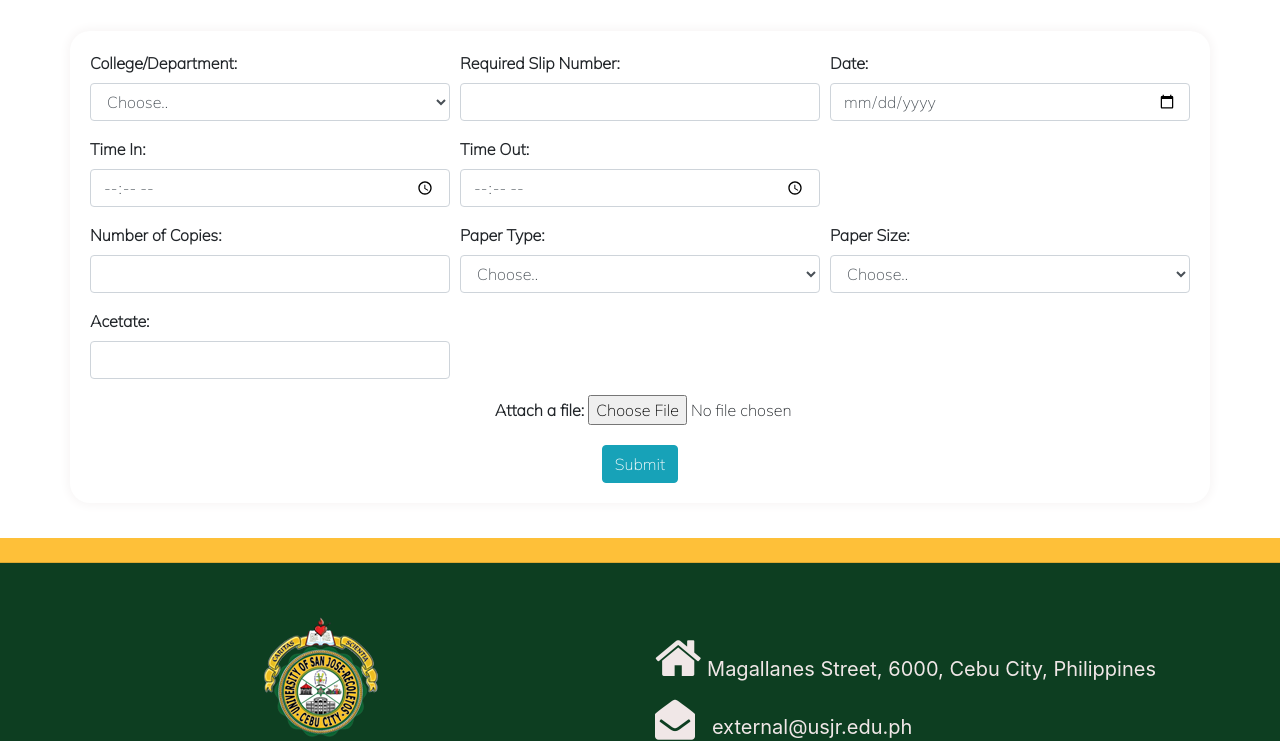
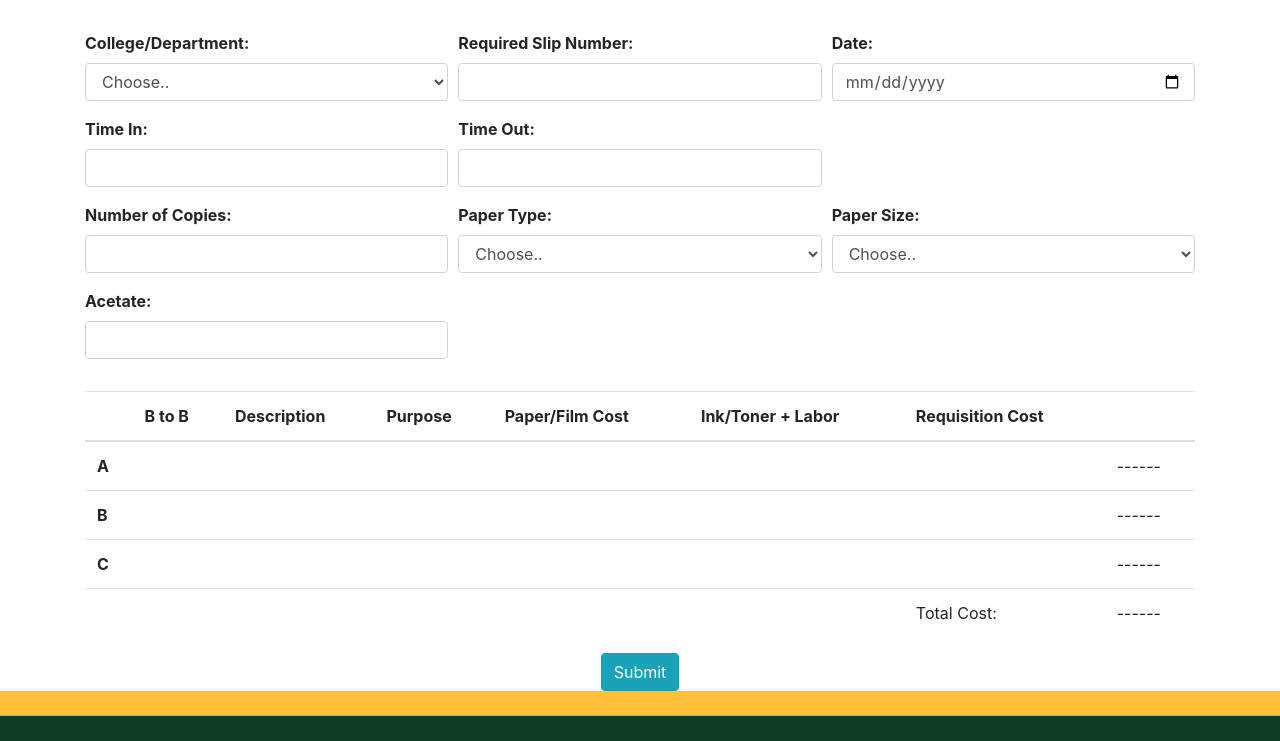
Before and after one commit to renzoromares/USJR-MIS, a Django app: template MIS_SYSTEM/templates/Risograph.html in a window 1280 px wide. Shown: the part 343-1084 px from the top of the page. Run offline with Django 3.2, Linux system fonts and the light colour scheme; the template is opened without the code that fills it, so the values that code supplies are empty; some libraries are stand-ins or nearby versions.

Commit message:
Updated code, styles transferred to CSS.

```diff
--- a/MIS_SYSTEM/templates/Risograph.html
+++ b/MIS_SYSTEM/templates/Risograph.html
@@ -1,11 +1,10 @@
-{% load static %}
 <!DOCTYPE html>
 <html>
 <head>
 <title>Requisition for Risograph</title>
 
-<link rel="stylesheet" href="{%static 'css/Design.css' %}">
-<link rel="stylesheet" href="{%static 'css/Risograph.css' %}">
+<link rel="stylesheet" href="CSS files/Risograph.css">
+<link rel="stylesheet" href="CSS files/Design.css">
 <link rel="stylesheet" href="https://stackpath.bootstrapcdn.com/bootstrap/4.5.0/css/bootstrap.min.css">
 <link rel = "stylesheet" href="https://stackpath.bootstrapcdn.com/font-awesome/4.7.0/css/font-awesome.min.css">
 <link href="https://fonts.googleapis.com/css2?family=EB+Garamond&display=swap" rel="stylesheet">
@@ -28,7 +27,7 @@
 <!----------------------------------------------------------------Navigation----------------------------------------------------------------------->
 <section id="nav-bar">
   <nav class="navbar navbar-expand-lg navbar-light">
-        <a class="navbar-brand" href="Dashboard.html"><img src="{%static 'images/logo.png' %}"></a>
+        <a class="navbar-brand" href="Dashboard.html"><img src="img/logo.png"></a>
         <button class="navbar-toggler" type="button" data-toggle="collapse" data-target="#navbarNavDropdown" aria-controls="navbarNavDropdown" aria-expanded="false" aria-label="Toggle navigation">
           <span class="navbar-toggler-icon"></span>
         </button>
@@ -75,37 +74,22 @@
                 <div class="dropdown-menu" aria-labelledby="navbarDropdownMenuLink">
                   <a class="dropdown-item" href="View Profile.html">Profile</a>
                   <a class="dropdown-item" href="login/login.html">Logout</a>
-
                 </div>
               </li>
           </ul>
         </div>
   </nav>
 </section>
-
 <!----------------------------------------------------------------GRID------------------------------------------------------------------------------------------>
-
 <div class="container-fluid p-0"></div>
-
 <div class = "col1"></div>
-  </div>
-  </div>
 <!---------------------------------------------------------------HEADER-------------------------------------------------------------------------------------------->
-
 <div id="cover">
   <div class="jumbotron jumbotron-fluid">
-
     <div class="container">
         <p></p>
       <h1>RISOGRAPH/ PHOTOCOPY/ LAMINATION/ COLOR PRINTING</h1>
     </div>
-    </div>
-  </div>
-
-  <!----------------------------------------------------------------GRID------------------------------------------------------------------------------------------>
-
-  <div class="container-fluid p-0">
-  <div class = "col"></div>
   </div>
 </div>
 <!----------------------------------------------------------------FORM------------------------------------------------------------------------------------------>
@@ -140,11 +124,11 @@
           <div class="form-row">
             <div class="form-group col-md-4">
               <label for="Timein"><b>Time In:</b></label>
-              <input type="time" class="form-control" id="subject" placeholder="">
+              <input type="text" class="form-control" id="subject" placeholder="">
             </div>
             <div class="form-group col-md-4">
               <label for="Timeout"><b>Time Out:</b></label>
-              <input type="time" class="form-control" id="offercode" placeholder="">
+              <input type="text" class="form-control" id="offercode" placeholder="">
             </div>
           </div>
 
@@ -184,11 +168,63 @@
           </div>
 
 
-          <div class="add-file">
-            <label for="myfile">Attach a file:</label>
-            <input type="file" id="myfile" name="myfile">
-          </div>
+            <table class="table mb-3 mt-3 "style="width: 100%">
+              <thead>
+                <tr>
+                  <th scope="col"></th>
+                  <th scope="col">B to B</th>
+                  <th scope="col">Description</th>
+                  <th scope="col">Purpose</th>
+                  <th scope="col">Paper/Film Cost</th>
+                  <th scope="col">Ink/Toner + Labor</th>
+                  <th scope="col">Requisition Cost</th>
+                  <th scope="col"></th>
+                </tr>
+              </thead>
+              <tbody>
+                <tr>
+                  <th scope="row">A</th>
+                  <td></td>
+                  <td></td>
+                  <td></td>
+                  <td></td>
+                  <td></td>
+                  <td></td>
+                  <td>------</td>
+                </tr>
+                <tr>
+                  <th scope="row">B</th>
+                  <td></td>
+                  <td></td>
+                  <td></td>
+                  <td></td>
+                  <td></td>
+                  <td></td>
+                  <td>------</td>
+                </tr>
+                <tr>
+                  <th scope="row">C</th>
+                  <td></td>
+                  <td></td>
+                  <td></td>
+                  <td></td>
+                  <td></td>
+                  <td></td>
+                  <td>------</td>
+                </tr>
 
+                <tr>
+                  <th scope="row"></th>
+                  <td></td>
+                  <td></td>
+                  <td></td>
+                  <td></td>
+                  <td></td>
+                  <td>Total Cost:</td>
+                  <td>------</td>
+                </tr>
+              </tbody>
+            </table>
 
             <center>
               <button type="submit" class="btn btn-info">Submit</button>
@@ -197,122 +233,31 @@
         </form>
       </form>
   </div>
-
-      <style>
-
-
-  .contact-form
-  {
-      background-color:white;
-      margin-top: 20px;
-      margin-bottom: 35px;
-      padding:20px;
-      box-shadow: 0px 0px 10px 3px rgb(248, 246, 246);
-      width: 1500px;
-      border-radius: 20px;
-
-      font-family: 'Mulish', sans-serif;
-      font-size: medium;
-      font-weight: 600;
-
-  }
-      </style>
-
 <!-------------------------------------------------------------------------------FOOOTER---------------------------------------------------------------------->
- <div class="card-header"></div>
- <footer class="page-footer font-small pt-4">
-
-
-
-     <!-- Footer Text -->
+<div id="cardheader" class="card-header"></div>
+  <footer id="pagefooter" class="page-footer font-small pt-4">
     <div class="container-fluid text-center text-md-left">
-
-       <!-- Grid row -->
       <div class="row">
-
-         <!-- Grid column -->
         <div class="col-md-6 mt-md-0 mt-3">
-
-           <!-- Content -->
           <br>
-          <center><img src="{%static 'images/logomain.png' %}"></center>
+          <center><img src="img/logomain.png"></center>
           <p></p>
           <h5 class="text-uppercase font-weight-bold"><center>USJR MIS</center></h5>
-         <center>MIS-Based Document Resources<br> Management System</p>
-
-         </center><p>
+          <center>MIS-Based Document Resources<br> Management System</p></center><p>
         </div>
-         <!-- Grid column -->
-
         <hr class="clearfix w-100 d-md-none pb-3">
-
-         <!-- Grid column -->
           <div class="col-md-6 mb-md-0 mb-3">
-
-           <!-- Content -->
             <p></p>
             <br>
-           <i class="fa fa-home" aria-hidden="true"></i>
+            <i id="home" class="fa fa-home" aria-hidden="true"></i>
             Magallanes Street, 6000, Cebu City, Philippines <p></p>
-           <i class="fa fa-envelope-open" aria-hidden="true"></i>
+            <i id="envelope" class="fa fa-envelope-open" aria-hidden="true"></i>
             &nbsp; external@usjr.edu.ph <p></p>
-           <i class="fa fa-phone" aria-hidden="true"></i>
+            <i id="phone" class="fa fa-phone" aria-hidden="true"></i>
             &nbsp;(63-32) 253-7900
-           <hr>
-
           </div>
-         <!-- Grid column -->
-
       </div>
-       <!-- Grid row -->
-
     </div>
-     <!-- Footer Text -->
-
-
-
   </footer>
-   <!-- Footer -->
-
-
-   <style>
-       .card-header
-       {
-           background-color:#FEC039;
-           height: 10px;
-
-       }
-       .page-footer
-       {
-           background-color:#0D3E21;
-           color:rgb(240, 231, 231);
-           height: 300xp;
-           text-align: center;
-           font-size: 20px;
-       }
-       .fa-home
-       {
-           font-size: 50px;
-       }
-       .fa-envelope-open
-       {
-         font-size: 40px;
-       }
-       .fa-phone
-       {
-         font-size: 40px;
-       }
-      hr
-      {
-          width: 10px;
-          height: 5px;
-      }
-   </style>
-
-
-
-
-
-
 </body>
 </html>
```
Lines whose indentation alone changed are shown as unchanged.
